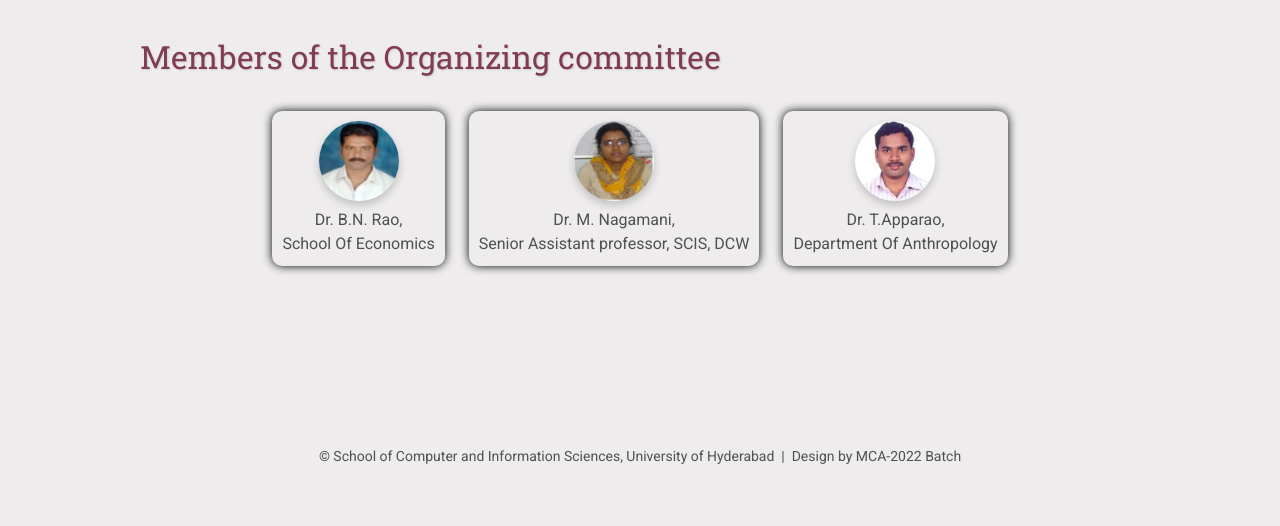
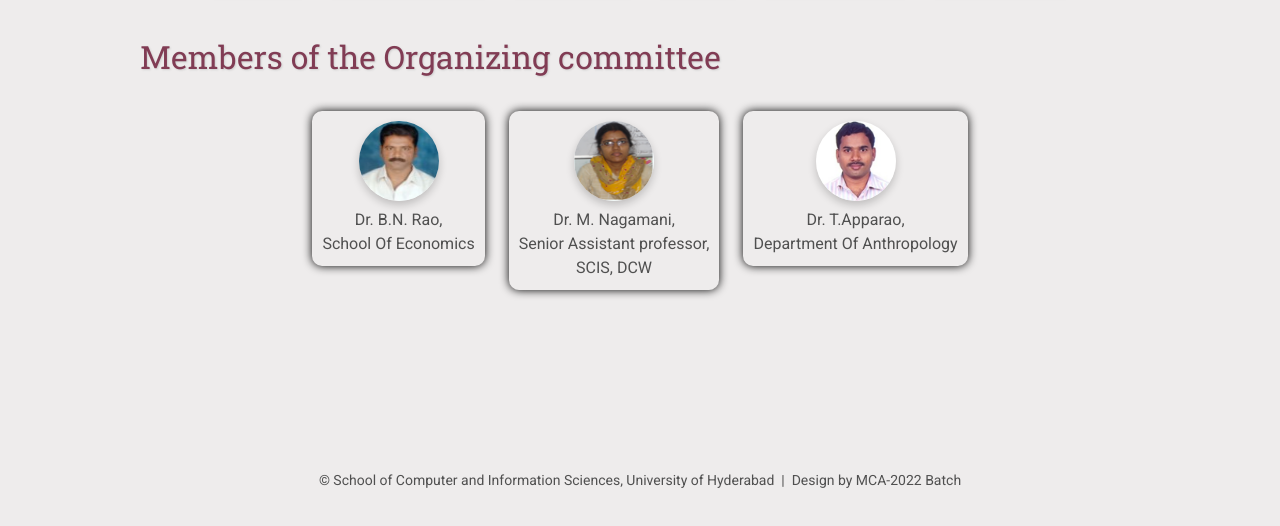
Before and after one commit to shwetankPrasar/Conferencing.io, a plain HTML site: page organizers/index.html in a window 1280 px wide. Shown: the part 728-1254 px from the top of the page. Drawn offline with Linux system fonts and the light colour scheme; files that its build step writes are made by us from their sources.

Commit message:
Update index.html

```diff
--- a/organizers/index.html
+++ b/organizers/index.html
@@ -53,7 +53,7 @@
             <!-- <h3>Coordinator</h3> -->
             <a href=""><img src="assets/mNagamani.png" alt="Dr. M. Nagamani"></a>
             <br>
-            <span>Dr. M. Nagamani, <br/>Senior Assistant professor, SCIS, DCW</span>
+            <span>Dr. M. Nagamani, <br/>Senior Assistant professor,<br/> SCIS, DCW</span>
         </div>
         <div class="sponsors">
             <!-- <h3>Coordinator</h3> -->
```
